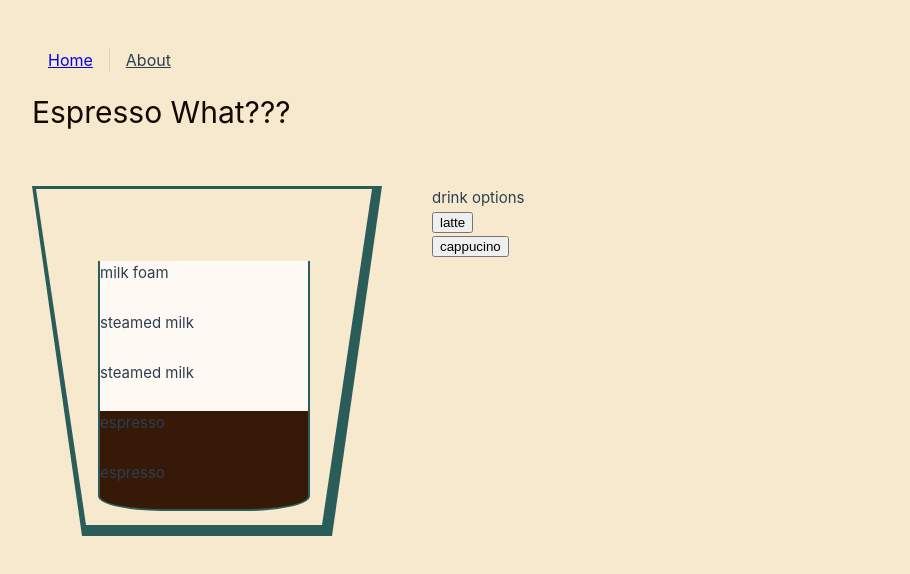
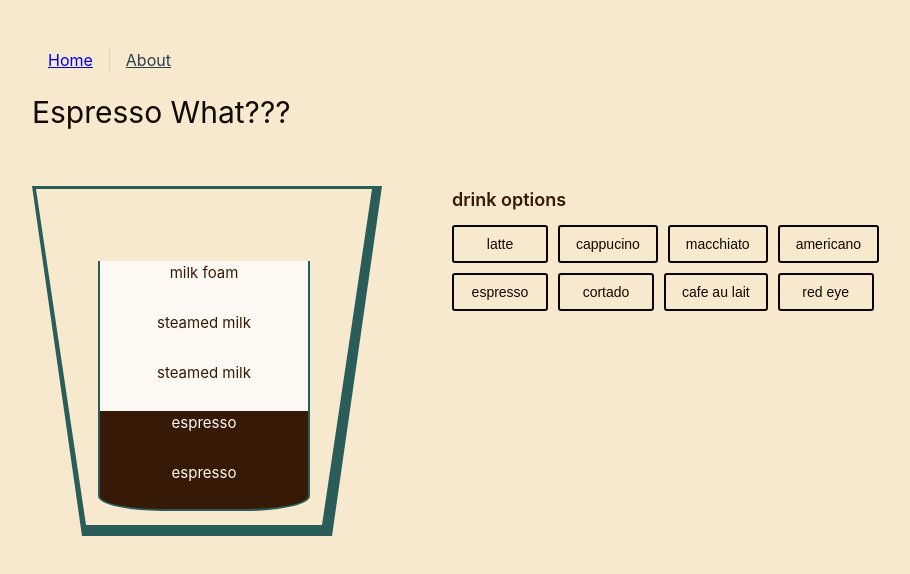
Before and after one commit to ChelseaLura/espresso-what, a Vue app: page /about in a window 1280 px wide. Shown: the top 574 px of the page, without its empty margins (0-910 px from the left). Built offline with nearby package versions, Linux system fonts and the light colour scheme.

Commit message:
make drink display interactive

```diff
--- a/src/views/DrinkView.vue
+++ b/src/views/DrinkView.vue
@@ -1,4 +1,6 @@
 <script setup lang="ts">
+import { ref } from 'vue'
+
 type Portion = 1 | 2 | 3 | 4 | 5 | 6
 enum Ingredient {
   ESPRESSO = 'espresso',
@@ -13,6 +15,13 @@ const IngredientColors: Record<Ingredient, string> = {
   'milk foam': '#FFF9F3',
   water: '#C5F1F5',
   'drip-coffee': '#120902',
+}
+const IngredientTextColors: Record<Ingredient, string> = {
+  espresso: '#FFF9F3',
+  'steamed milk': '#361A07',
+  'milk foam': '#361A07',
+  water: '#361A07',
+  'drip-coffee': '#FFF9F3',
 }
 
 interface IngredientFormula {
@@ -29,6 +38,7 @@ interface DrinkRecipe {
 interface DrinkPart {
   color: string
   name: string
+  textColor: string
 }
 
 const drinks: Array<DrinkRecipe> = [
@@ -69,6 +79,97 @@ const drinks: Array<DrinkRecipe> = [
       },
     ],
   },
+  {
+    id: '21407e24-c394-423c-80e9-348b8325979a',
+    name: 'macchiato',
+    ingredients: [
+      {
+        name: Ingredient.ESPRESSO,
+        portion: 2,
+        order: 1,
+      },
+      {
+        name: Ingredient.FOAM,
+        portion: 1,
+        order: 2,
+      },
+    ],
+  },
+  {
+    id: '62d9136d-c831-4abf-9f6c-271c3f4c67f8',
+    name: 'americano',
+    ingredients: [
+      {
+        name: Ingredient.WATER,
+        portion: 4,
+        order: 1,
+      },
+      {
+        name: Ingredient.ESPRESSO,
+        portion: 2,
+        order: 2,
+      },
+    ],
+  },
+  {
+    id: '8819c873-c7ae-40fe-9830-a4c95f888079',
+    name: 'espresso',
+    ingredients: [
+      {
+        name: Ingredient.ESPRESSO,
+        portion: 2,
+        order: 1,
+      },
+    ],
+  },
+  {
+    id: '2a51fe9d-7339-421b-8922-da9515c4e95c',
+    name: 'cortado',
+    ingredients: [
+      {
+        name: Ingredient.ESPRESSO,
+        portion: 2,
+        order: 1,
+      },
+      {
+        name: Ingredient.MILK,
+        portion: 2,
+        order: 2,
+      },
+    ],
+  },
+  {
+    id: 'a361676f-0fd7-4723-9a44-d4c9e86e0672',
+    name: 'cafe au lait',
+    ingredients: [
+      {
+        name: Ingredient.COFFEE,
+        portion: 5,
+        order: 1,
+      },
+      {
+        name: Ingredient.MILK,
+        portion: 1,
+        order: 2,
+      },
+    ],
+  },
+  {
+    id: '092876bd-b1e2-421e-b145-571f05fcb8d0',
+    name: 'red eye',
+    ingredients: [
+      {
+        name: Ingredient.COFFEE,
+        portion: 4,
+        order: 1,
+      },
+      {
+        name: Ingredient.ESPRESSO,
+        portion: 2,
+        order: 2,
+      },
+    ],
+  },
 ]
 
 function drinkPartClassGenerator(drinkPart: DrinkPart): string {
@@ -91,6 +192,7 @@ function createDrinkDisplay(
         drinkParts.push({
           name: ingredient.name,
           color: IngredientColors[ingredient.name],
+          textColor: IngredientTextColors[ingredient.name],
         })
       }
     })
@@ -103,6 +205,7 @@ function createDrinkDisplay(
         drinkParts.push({
           name: '',
           color: 'transparent',
+          textColor: 'transparent',
         })
       }
     }
@@ -110,9 +213,15 @@ function createDrinkDisplay(
   })
   return drinkDisplays
 }
+
+function setDrinkDisplay(drinkName: string) {
+  console.log('clicked with: ', drinkName)
+  selectedDrink.value = drinkDisplays[drinkName]
+}
+
 const drinkDisplays = createDrinkDisplay(drinks)
 console.log(drinkDisplays)
-const selectedDrink: Array<DrinkPart> = drinkDisplays['cappucino']
+const selectedDrink = ref(drinkDisplays['cappucino'])
 </script>
 
 <template>
@@ -126,16 +235,27 @@ const selectedDrink: Array<DrinkPart> = drinkDisplays['cappucino']
           v-for="(drinkPart, index) in selectedDrink"
           v-bind:key="index"
           :class="drinkPartClassGenerator(drinkPart)"
-          :style="{ 'background-color': drinkPart.color }"
+          :style="{
+            'background-color': drinkPart.color,
+            color: drinkPart.textColor,
+          }"
         >
           {{ drinkPart.name }}
         </div>
       </div>
     </div>
-    <div>
+    <div class="drink-options-panel">
       <p>drink options</p>
-      <div v-for="drink of drinks" v-bind:key="drink.id">
-        <button>{{ drink.name }}</button>
+      <div class="drink-options-container">
+        <button
+          v-for="drink in drinks"
+          :key="drink.id"
+          class="drink-option"
+          type="button"
+          @click="setDrinkDisplay(drink.name)"
+        >
+          {{ drink.name }}
+        </button>
       </div>
     </div>
   </div>
@@ -146,10 +266,17 @@ h1 {
   color: #120902;
   margin-bottom: 50px;
 }
+p {
+  font-size: 18px;
+  font-weight: 600;
+  color: #361a07;
+  margin-bottom: 10px;
+}
 .page-container {
   display: flex;
   width: 100%;
   flex-direction: row;
+  gap: 20px;
 }
 .drink-container {
   position: relative;
@@ -190,10 +317,35 @@ h1 {
 .drink-part {
   height: 50px;
   width: 212px;
+  text-align: center;
 }
 .drink-part-border {
   border-left: 2px solid #2a5c59;
   border-right: 2px solid #2a5c59;
+}
+.drink-option {
+  display: inline-block;
+  cursor: pointer;
+  border-radius: 3px;
+  border: 2px solid #0a0501;
+  font-size: 14px;
+  font-weight: 500;
+  line-height: 16px;
+  padding: 2px 16px;
+  height: 38px;
+  min-width: 96px;
+  min-height: 38px;
+  color: #120902;
+  background-color: var(--color-background);
+}
+.drink-option:hover {
+  background-color: #efd9a9;
+}
+.drink-options-container {
+  display: flex;
+  flex-wrap: wrap;
+  max-width: 500px;
+  gap: 10px;
 }
 </style>
 <!-- Notes -->
```
